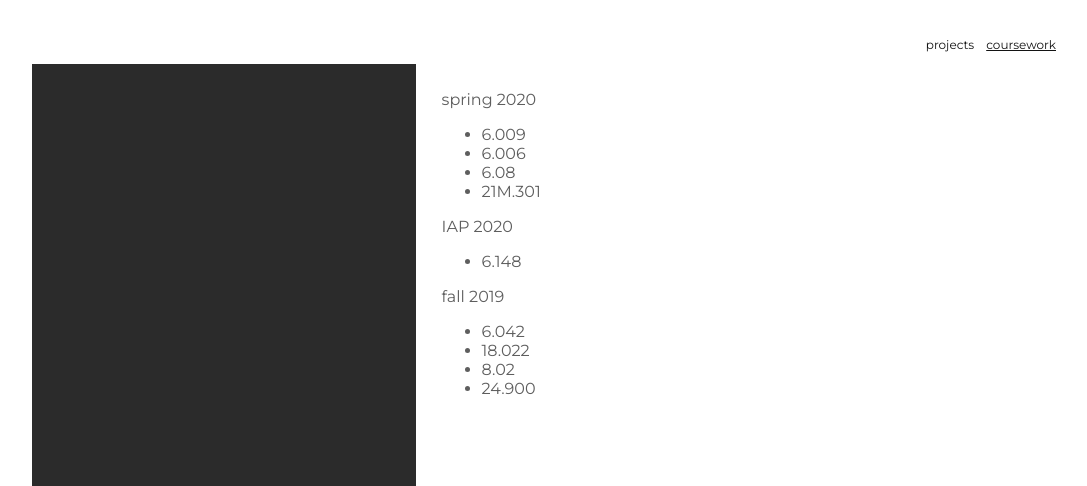
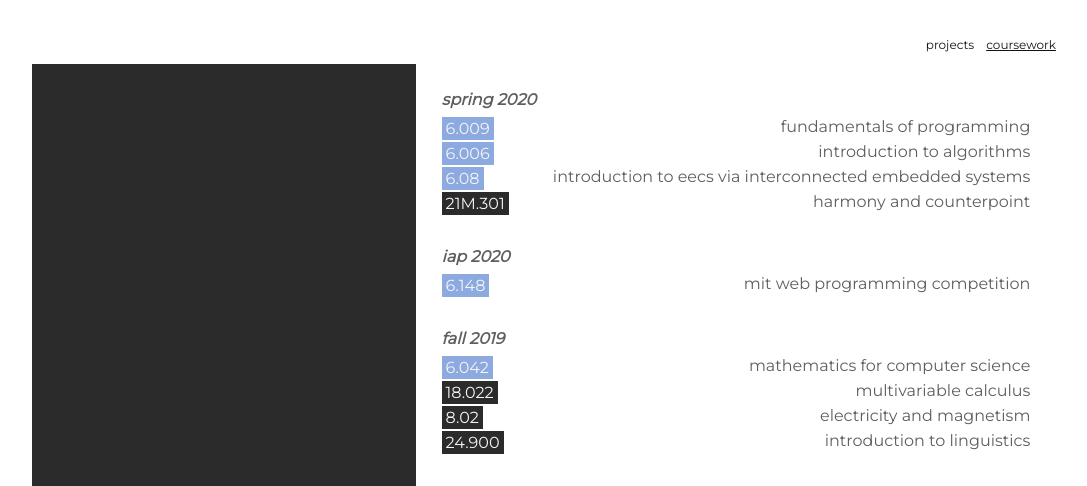
Before and after one commit to maoivy/maoivy.github.io, a Gatsby site: page / in a window 1280 px wide. Both pictures are taken after a click on the element "coursework". Shown: the top 486 px of the page, without its empty margins (96-1183 px from the left). Built offline with nearby package versions, Linux system fonts and the light colour scheme; Gatsby itself is replaced by a stand-in of ours.

Commit message:
styling for courses

```diff
--- a/src/components/courses.js
+++ b/src/components/courses.js
@@ -1,25 +1,56 @@
 import React from "react"
+
+import "../styles/courses.css"
 
 const Courses = () => (
   <div className="courses-container">
-    spring 2020
-    <ul>
-      <li>6.009</li>
-      <li>6.006</li>
-      <li>6.08</li>
-      <li>21M.301</li>
-    </ul>
-    IAP 2020
-    <ul>
-      <li>6.148</li>
-    </ul>
-    fall 2019
-    <ul>
-      <li>6.042</li>
-      <li>18.022</li>
-      <li>8.02</li>
-      <li>24.900</li>
-    </ul>
+    <div className="semester">spring 2020</div>
+    <div className="classes">
+      <div className="class">
+        <div className="class-num coding">6.009</div>
+        fundamentals of programming
+      </div>
+      <div className="class">
+        <div className="class-num coding">6.006</div>
+        introduction to algorithms
+      </div>
+      <div className="class">
+        <div className="class-num coding">6.08</div>
+        introduction to eecs via interconnected embedded systems
+      </div>
+      <div className="class">
+        <div className="class-num">21M.301</div>
+        harmony and counterpoint
+      </div>
+    </div>
+
+    <div className="semester">iap 2020</div>
+    <div className="classes">
+      <div className="class">
+        <div className="class-num coding">6.148</div>
+        mit web programming competition
+      </div>
+    </div>
+
+    <div className="semester">fall 2019</div>
+    <div className="classes">
+      <div className="class">
+        <div className="class-num coding">6.042</div>
+        mathematics for computer science
+      </div>
+      <div className="class">
+        <div className="class-num">18.022</div>
+        multivariable calculus
+      </div>
+      <div className="class">
+        <div className="class-num">8.02</div>
+        electricity and magnetism
+      </div>
+      <div className="class">
+        <div className="class-num">24.900</div>
+        introduction to linguistics
+      </div>
+    </div>
   </div>
 )
 
--- a/src/components/projectblock.js
+++ b/src/components/projectblock.js
@@ -6,10 +6,10 @@ import "../styles/projectblock.css"
 
 const ProjectBlock = () => (
   <div className="projblock-container">
+    <Project title="A SONG OF TIN AND FOIL" desc="an online bullet journal" />
+    <Project title="CHIP" desc="an online bullet journal" />
     <Project title="DAY.LY" desc="an online bullet journal" />
-    <Project title="DAY.LY" desc="an online bullet journal" />
-    <Project title="DAY.LY" desc="an online bullet journal" />
-    <Project title="DAY.LY" desc="an online bullet journal" />
+    <Project title="THE READING REDUX" desc="an online bullet journal" />
     <Project title="DAY.LY" desc="an online bullet journal" />
   </div>
 )
--- /dev/null
+++ b/src/styles/courses.css
@@ -0,0 +1,25 @@
+.semester {
+  font-style: italic;
+  font-weight: 600;
+  margin-bottom: 0.5em;
+}
+
+.classes {
+  margin-bottom: 2em;
+}
+
+.class {
+  display: flex;
+  margin-top: 2px;
+  justify-content: space-between;
+}
+
+.class-num {
+  background: var(--accent);
+  color: var(--accent-text);
+  padding: 2px 4px;
+}
+
+.coding {
+  background: var(--highlight);
+}
--- a/src/styles/global.css
+++ b/src/styles/global.css
@@ -3,6 +3,7 @@
 :root {
   --accent: #2b2b2b;
   --accent-text: #f5f5f5;
+  --highlight: #8ca9e0;
   --background: #ffffff;
   --background-dark: #f0f0f0;
   --body: #5e5e5e;
--- a/src/styles/sidebar.css
+++ b/src/styles/sidebar.css
@@ -1,7 +1,7 @@
 .sidebar-name {
   text-decoration: none;
   color: var(--header);
-  font-family: Poppins;
+  font-family: Poppins, sans-serif;
   font-size: 5em;
   font-weight: 600;
   display: flex;
@@ -26,3 +26,9 @@
   text-align: right;
   justify-content: flex-end;
 }
+
+@media screen and (max-width: 1200px) {
+  .sidebar-name {
+    font-size: 2em;
+  }
+}
```
